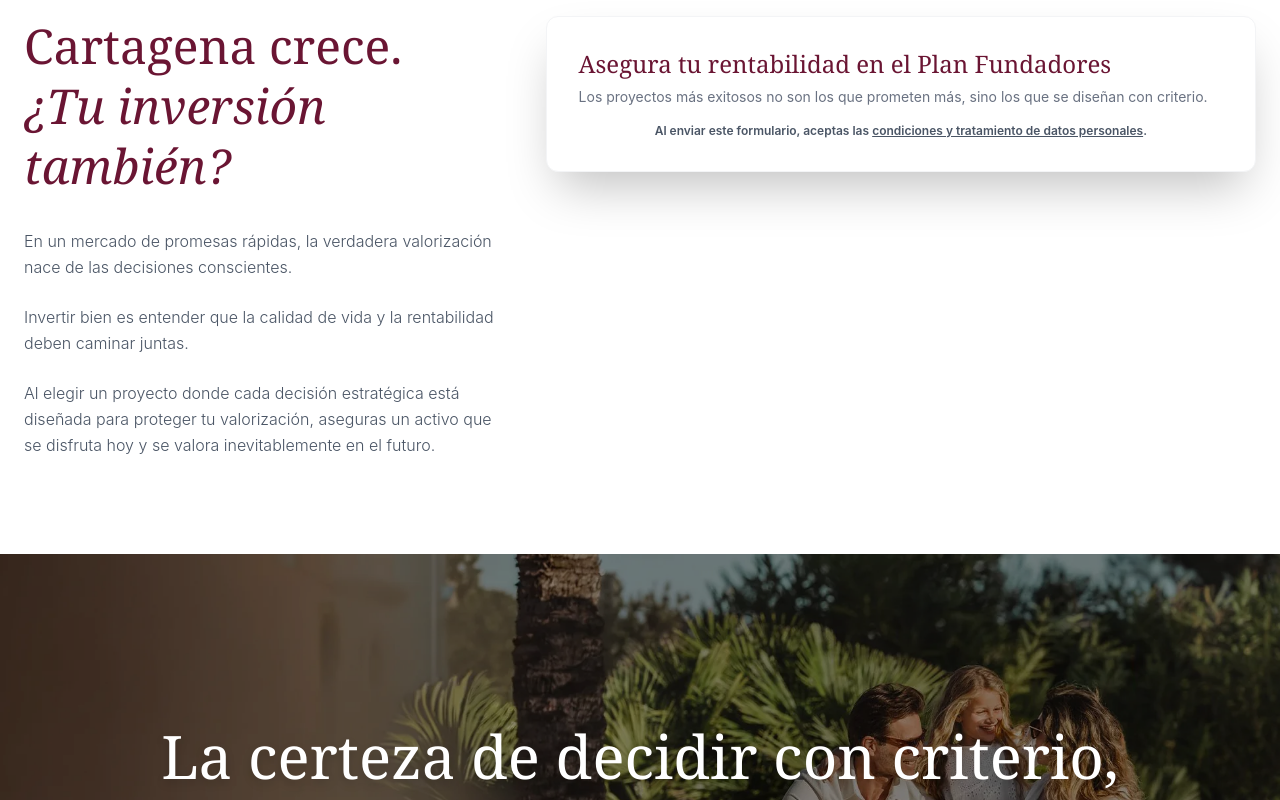
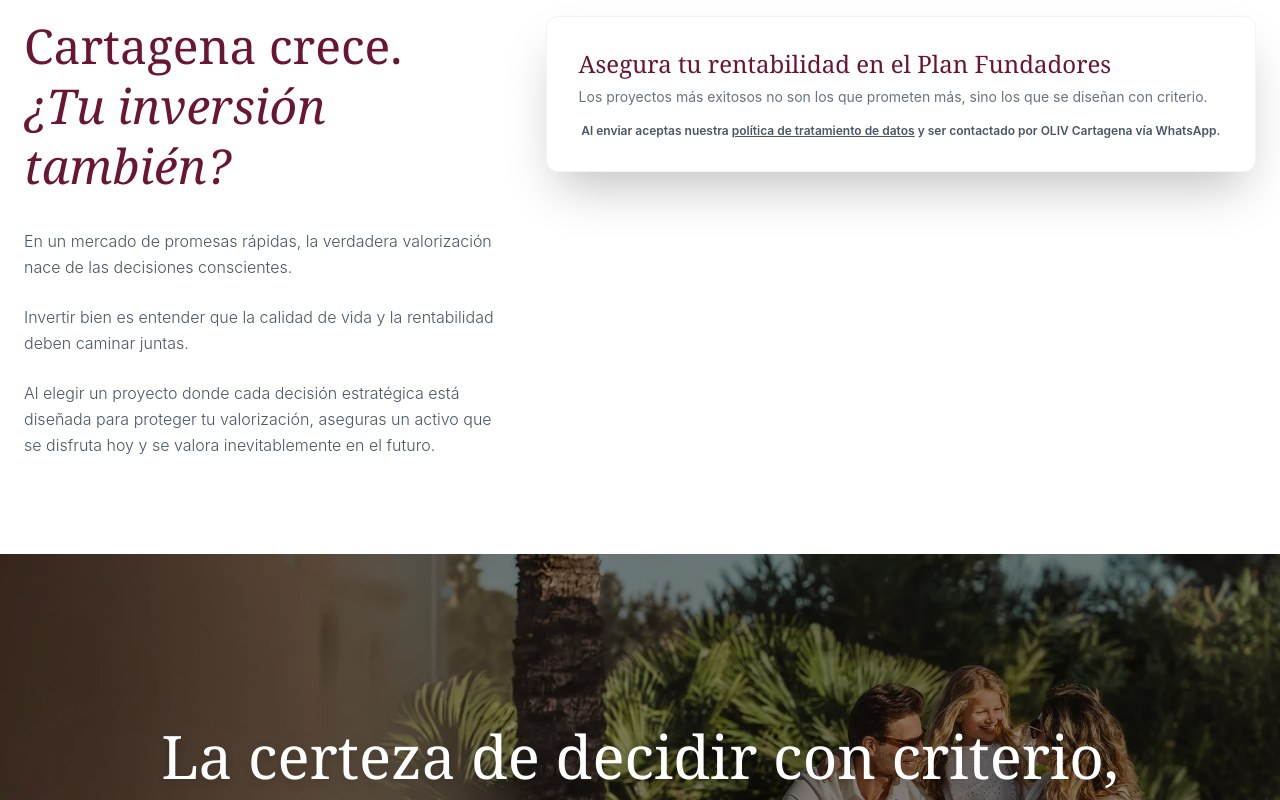
Before and after one commit to Gestion-servicios-TI-AED/landing-invierte-oliv, a React (Vite) app: page / in a window 1280 px wide. Shown: the part 880-1680 px from the top of the page. Built offline with nearby package versions, Linux system fonts and the light colour scheme; a web font is replaced by a local one.

Commit message:
Modificacion texto terminos y condiciones

```diff
--- a/src/app/components/Concept.tsx
+++ b/src/app/components/Concept.tsx
@@ -50,16 +50,16 @@ export const Concept = () => {
 
                <HubSpotForm targetId="hs-form-concept" />
                <p className="mt-4 text-center text-xs text-gray-600 font-sans font-semibold">
-                 Al enviar este formulario, aceptas las{" "}
+                 Al enviar aceptas nuestra{" "}
                  <a
                    href="https://olivcartagena.com/politica-de-tratamiento-de-datos"
                    target="_blank"
                    rel="noopener noreferrer"
                    className="underline hover:text-[#6a1533] transition-colors"
                  >
-                   condiciones y tratamiento de datos personales
-                 </a>
-                 .
+                   política de tratamiento de datos
+                 </a>{" "}
+                 y ser contactado por OLIV Cartagena vía WhatsApp.
                </p>
              </div>
 
--- a/src/app/components/LeadForm.tsx
+++ b/src/app/components/LeadForm.tsx
@@ -23,16 +23,16 @@ export const LeadForm = () => {
         >
           <HubSpotForm targetId="hs-form-leadform" />
           <p className="mt-4 text-center text-xs text-gray-600 font-sans font-semibold">
-            Al enviar este formulario, aceptas las{" "}
+            Al enviar aceptas nuestra{" "}
             <a
               href="https://olivcartagena.com/politica-de-tratamiento-de-datos"
               target="_blank"
               rel="noopener noreferrer"
               className="underline hover:text-[#6a1533] transition-colors"
             >
-              condiciones y tratamiento de datos personales
-            </a>
-            .
+              política de tratamiento de datos
+            </a>{" "}
+            y ser contactado por OLIV Cartagena vía WhatsApp.
           </p>
         </motion.div>
       </div>
```
